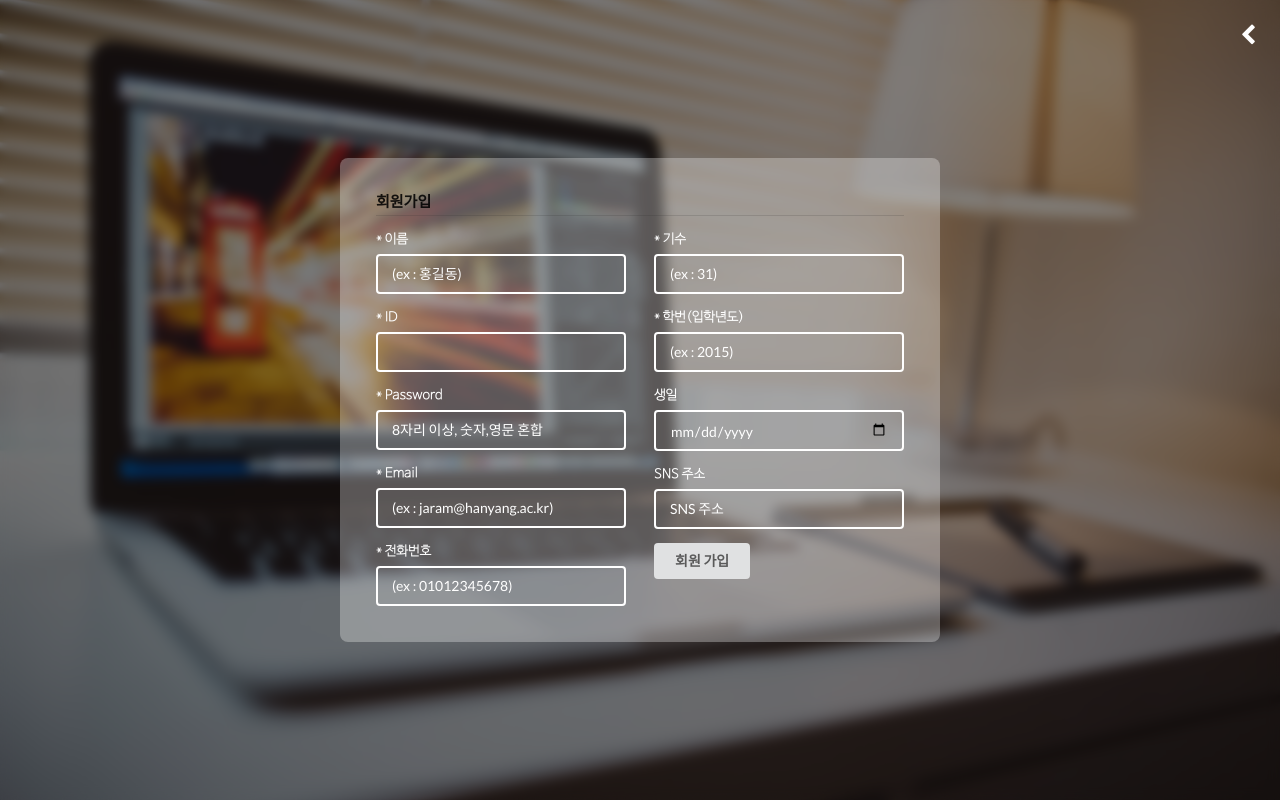
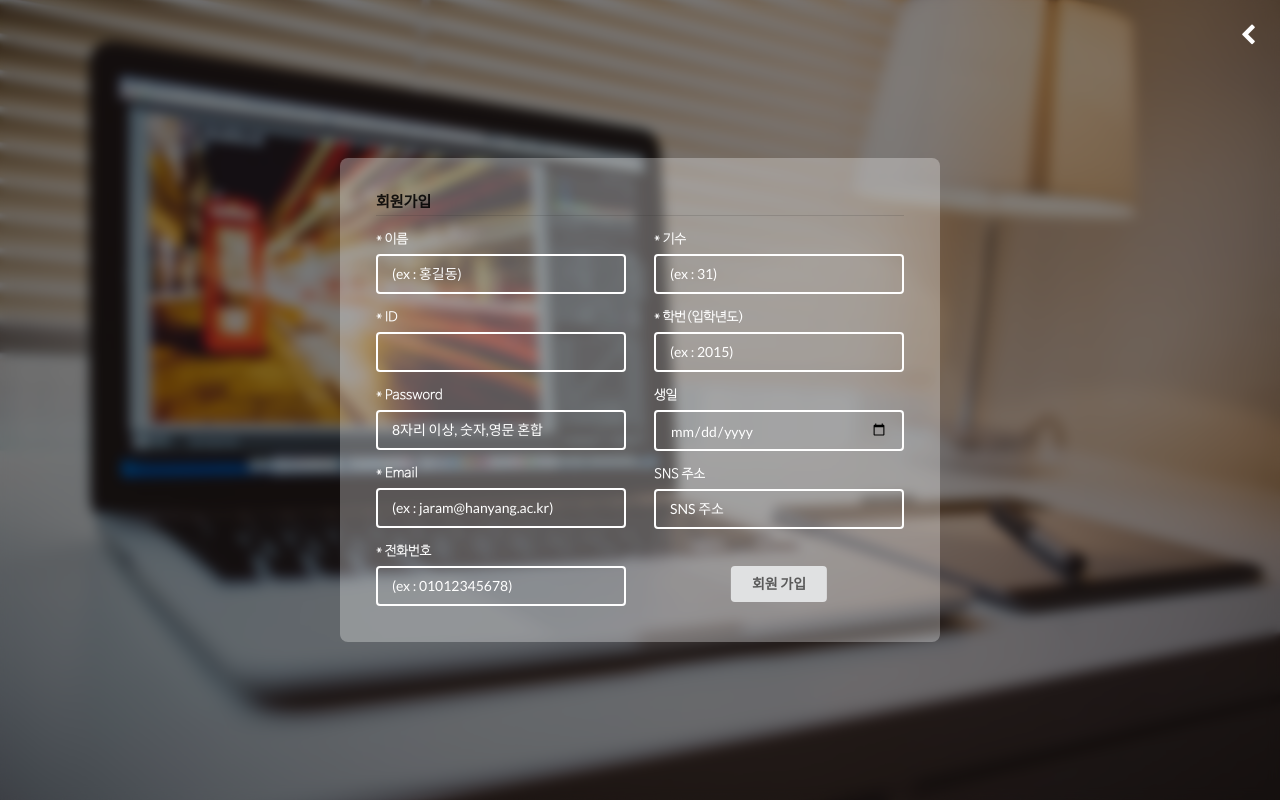
Before and after one commit to whsqkaak/jaram.net, a Django app: template main/templates/sign_up.html in a window 1280 px wide. Run offline with Django 3.2, Linux system fonts and the light colour scheme; the template is opened without the code that fills it, so the values that code supplies are empty; some libraries are stand-ins or nearby versions.

Commit message:
[변경]signup 회원가입 버튼 위치 소폭 수

```diff
--- a/board/templates/board/list.html
+++ b/board/templates/board/list.html
@@ -100,7 +100,6 @@
               <span class="posted_date">{{ post.write_date|date:'Y년 m월 d일' }}</span>
               <i class="unhide icon"></i>
               <span clcass="hit">{{ post.hit }}회</span>
-              <!-- TODO: Text-Overflow 관련 코드 수정-->
             </div>
           </div>
         </div>
--- a/main/static/mainapp/css/login.css
+++ b/main/static/mainapp/css/login.css
@@ -90,3 +90,11 @@ div.overlay {
     color: white;
     -webkit-text-fill-color: white;
 }
+
+#sign-up-button {
+    position: absolute;
+    bottom:0;
+    left: 50%;
+    margin-right: -50%;
+    transform: translate(-50%, -50%);
+}
--- a/main/templates/sign_up.html
+++ b/main/templates/sign_up.html
@@ -99,7 +99,7 @@
                   <input type="url" name="sns" placeholder="SNS 주소">
                 </div>
               </div>
-              <button class="ui button" type="submit" tabindex="0">회원 가입</button>
+              <button id="sign-up-button" class="ui button" type="submit" tabindex="0">회원 가입</button>
             </div>
           </div>
         </form>
```
